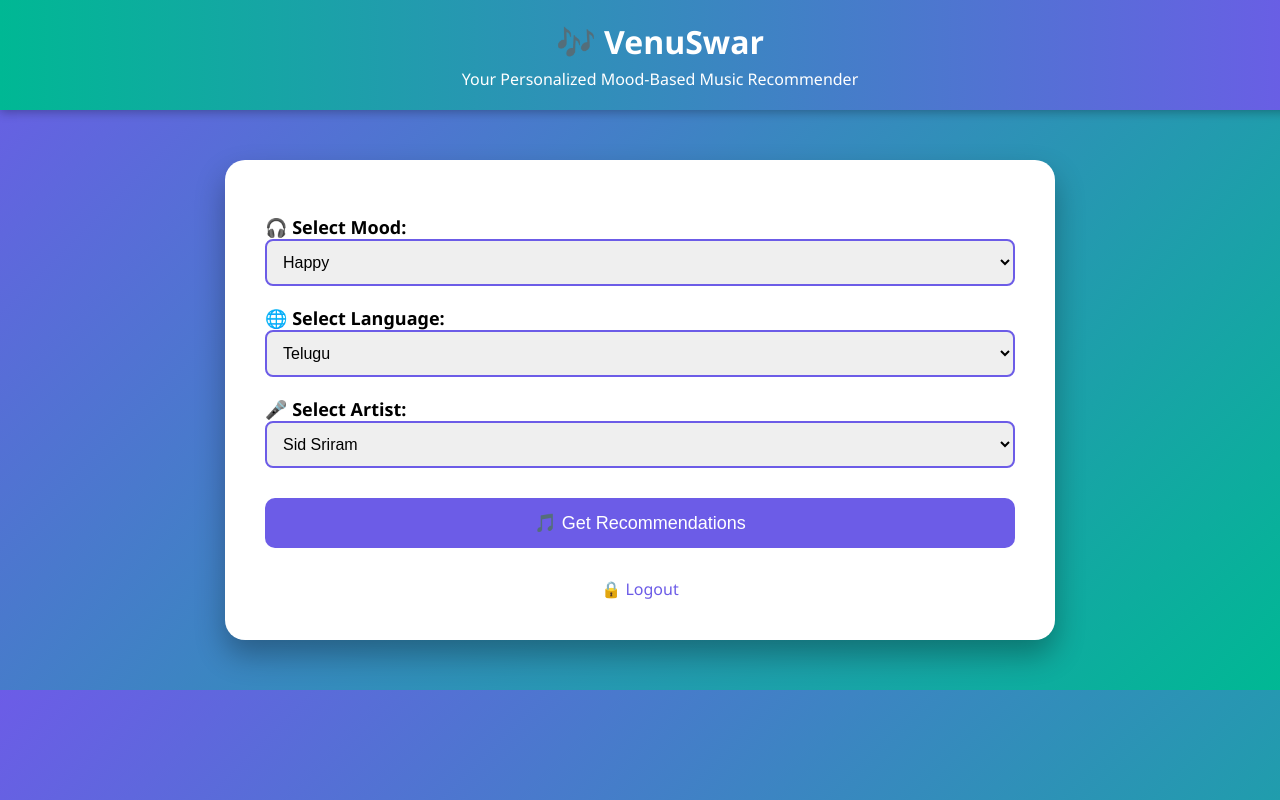
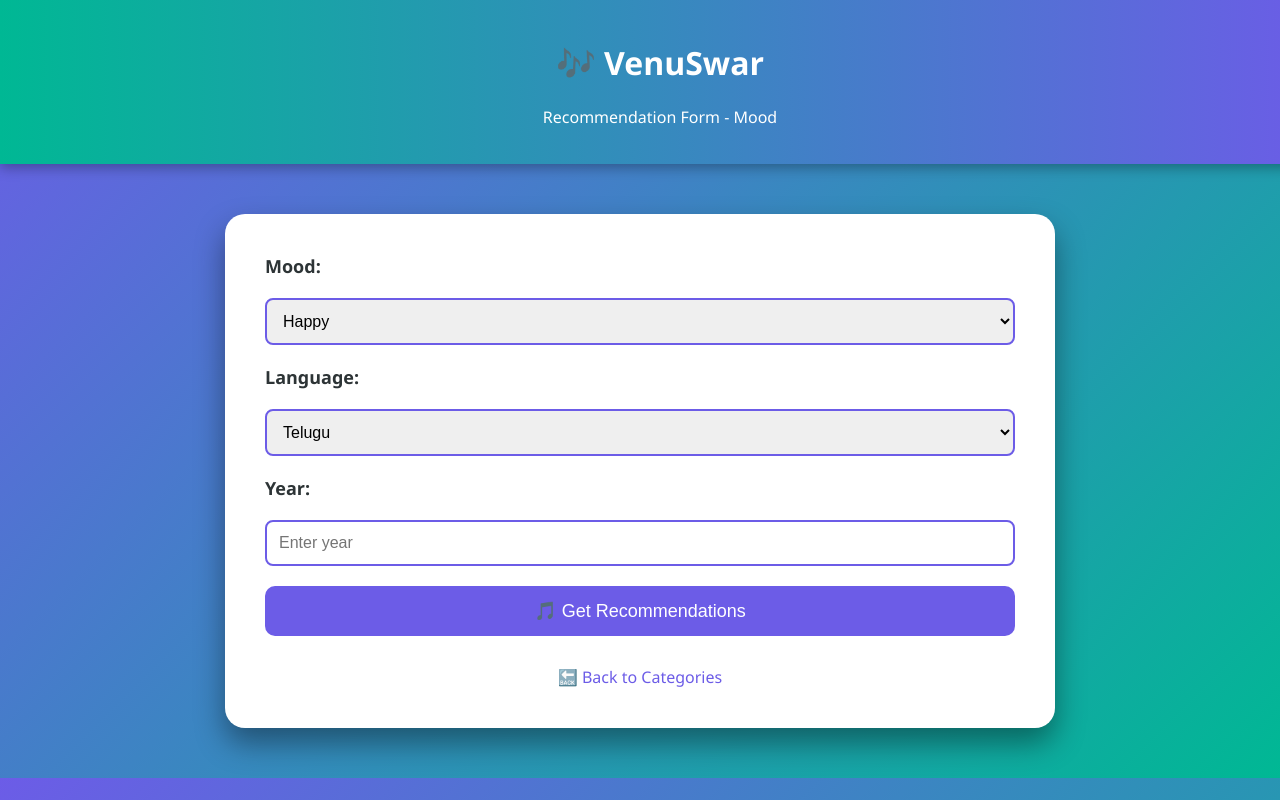
Before and after one commit to VenuKrishna1204/Music_Recomended_System, a Flask app: page /recommend in a window 1280 px wide. Run offline with Flask 3, Linux system fonts and the light colour scheme; a user stored in the database is signed in.

Commit message:
commited

```diff
--- a/vibewave/app.py
+++ b/vibewave/app.py
@@ -14,16 +14,11 @@ class User(db.Model):
     username = db.Column(db.String(80), unique=True, nullable=False)
     password = db.Column(db.String(120), nullable=False)
 
-
 with app.app_context():
     db.create_all()
-
     if not User.query.first():
-        user1 = User(username="venu", password="123")
-        user2 = User(username="vidya", password="123")
-        db.session.add_all([user1, user2])
+        db.session.add_all([User(username="venu", password="123"), User(username="vidya", password="123")])
         db.session.commit()
-
 
 SPOTIFY_CLIENT_ID = "3f77d1e5abc646468005e90a6df0776d"
 SPOTIFY_CLIENT_SECRET = "dd833d2e654a4d93a3b96b100011c39c"
@@ -41,57 +36,111 @@ def login():
         user = User.query.filter_by(username=username, password=password).first()
         if user:
             session['username'] = username
-            return redirect(url_for('recommend'))
+            return redirect(url_for('categories'))
         else:
             return "Invalid credentials"
     return render_template('login.html')
+
+@app.route('/categories')
+def categories():
+    if 'username' not in session:
+        return redirect(url_for('login'))
+    return render_template('categories.html')
 
 @app.route('/recommend', methods=['GET', 'POST'])
 def recommend():
     if 'username' not in session:
         return redirect(url_for('login'))
 
-    moods = ['Happy', 'Sad', 'Romantic', 'Energetic', 'Relaxing']
+    category = request.args.get('category', 'Mood')
     languages = ['Telugu', 'Kannada', 'Hindi']
-
-    artist_db = {
+    heroes = {
         'Telugu': [
-        'Sid Sriram', 'Anurag Kulkarni', 'Geetha Madhuri', 'Karthik', 'Chinmayi',
-        'Devi Sri Prasad', 'Thaman', 'Mangli', 'SP Balasubrahmanyam', 'Kaala Bhairava',
-        'Hemachandra', 'Shankar Mahadevan', 'Sunitha Upadrashta'
+            'Mahesh Babu', 'Allu Arjun', 'Pawan Kalyan', 'Prabhas', 'Ram Charan',
+            'Nani', 'Naga Chaitanya', 'Ravi Teja', 'Vijay Deverakonda', 'Chiranjeevi',
+            'Balakrishna', 'Venkatesh', 'Nithiin', 'Sai Dharam Tej', 'Varun Tej'
         ],
-     'Kannada': [
-        'Vijay Prakash', 'Sonu Nigam', 'Armaan Malik', 'Shreya Ghoshal', 'Rajesh Krishnan',
-        'Chandan Shetty', 'Sanjith Hegde', 'Anuradha Bhat', 'Karthik', 'Hariharan'
+        'Kannada': [
+            'Yash', 'Puneeth Rajkumar', 'Darshan', 'Sudeep', 'Ganesh',
+            'Shiva Rajkumar', 'Rakshit Shetty', 'Dhananjay', 'Upendra', 'Vijay Raghavendra'
         ],
         'Hindi': [
-        'Arijit Singh', 'Shreya Ghoshal', 'Neha Kakkar', 'Sonu Nigam', 'A.R.Rahman',
-        'Jubin Nautiyal', 'Armaan Malik', 'Sunidhi Chauhan', 'Atif Aslam', 'KK',
-        'Badshah', 'Yo Yo Honey Singh', 'Udit Narayan', 'Alka Yagnik', 'Lata Mangeshkar'
-    ]
+            'Shahrukh Khan', 'Salman Khan', 'Aamir Khan', 'Akshay Kumar', 'Ajay Devgn',
+            'Ranveer Singh', 'Ranbir Kapoor', 'Varun Dhawan', 'Hrithik Roshan', 'Tiger Shroff',
+            'Sidharth Malhotra', 'Kartik Aaryan', 'Rajkummar Rao', 'Ayushmann Khurrana', 'Vicky Kaushal'
+        ]
     }
 
+    moods = ['Happy', 'Sad', 'Romantic', 'Energetic', 'Relaxing']
+    songs = []
 
-    songs = []
     if request.method == 'POST':
-        selected_mood = request.form['mood']
-        selected_language = request.form['language']
-        selected_artist = request.form['artist']
-        query = f"{selected_mood} {selected_language} {selected_artist}"
+        selected_language = request.form.get('language', '')
+        selected_year = request.form.get('year', '')
+        selected_mood = request.form.get('mood', '')
+        selected_hero = request.form.get('hero', '')
+
+        if category == 'Mood':
+            query = f"{selected_mood} {selected_language} {selected_year}"
+        elif category == 'Hero':
+            query = f"{selected_hero} {selected_language} songs"
+        elif category == 'Trending':
+            query = f"Trending {selected_language} songs"
+        elif category == 'Janapada':
+            query = f"Janapada {selected_language} songs"
+        elif category == 'Item Songs':
+            query = f"Item songs {selected_language}"
+        elif category == 'Pop Songs':
+            query = f"Pop songs {selected_language}"
+        else:
+            query = "Top songs"
 
         results = sp.search(q=query, type='track', limit=5, market="IN")
         songs = [
             {
                 'name': track['name'],
                 'artist': track['artists'][0]['name'],
-                'url': track['preview_url'],
+                'image': track['album']['images'][0]['url'],
                 'external': track['external_urls']['spotify']
             }
             for track in results['tracks']['items']
         ]
-        return render_template('player.html', songs=songs, mood=selected_mood, language=selected_language, artist=selected_artist)
 
-    return render_template('recommend.html', moods=moods, languages=languages, artist_db=artist_db)
+        # Store results and details in session for /player
+        session['songs'] = songs
+        session['category'] = category
+        session['mood'] = selected_mood
+        session['language'] = selected_language
+        session['year'] = selected_year
+        session['hero'] = selected_hero
+
+        return redirect(url_for('player'))
+
+    return render_template('recommend.html',
+                           category=category,
+                           languages=languages,
+                           moods=moods,
+                           heroes=heroes)
+
+@app.route('/player')
+def player():
+    if 'username' not in session:
+        return redirect(url_for('login'))
+
+    songs = session.get('songs', [])
+    category = session.get('category', '')
+    mood = session.get('mood', '')
+    language = session.get('language', '')
+    year = session.get('year', '')
+    hero = session.get('hero', '')
+
+    return render_template('player.html',
+                           songs=songs,
+                           category=category,
+                           mood=mood,
+                           language=language,
+                           year=year,
+                           hero=hero)
 
 @app.route('/logout')
 def logout():
--- a/vibewave/templates/recommend.html
+++ b/vibewave/templates/recommend.html
@@ -3,61 +3,159 @@
 <head>
   <meta charset="UTF-8" />
   <title>VenuSwar Recommend</title>
+  <style>
+    body {
+      margin: 0;
+      font-family: 'Segoe UI', Tahoma, Geneva, Verdana, sans-serif;
+      background: linear-gradient(135deg, #6c5ce7, #00b894);
+    }
+    .top-bar {
+      width: 100%;
+      padding: 20px;
+      background: linear-gradient(90deg, #00b894, #6c5ce7);
+      color: white;
+      text-align: center;
+      box-shadow: 0 4px 12px rgba(0,0,0,0.3);
+    }
+    .container {
+      max-width: 750px;
+      margin: 50px auto;
+      background: white;
+      padding: 40px;
+      border-radius: 20px;
+      box-shadow: 0 15px 30px rgba(0,0,0,0.4);
+      animation: fadeIn 0.8s ease;
+    }
+    @keyframes fadeIn {
+      from { opacity: 0; transform: translateY(20px); }
+      to { opacity: 1; transform: translateY(0); }
+    }
+    form {
+      display: flex;
+      flex-direction: column;
+      gap: 20px;
+    }
+    label {
+      font-weight: bold;
+      font-size: 18px;
+      color: #2d3436;
+    }
+    select, input[type="text"] {
+      padding: 12px;
+      border: 2px solid #6c5ce7;
+      border-radius: 8px;
+      font-size: 16px;
+      transition: 0.3s;
+    }
+    select:focus, input[type="text"]:focus {
+      border-color: #00b894;
+      outline: none;
+      box-shadow: 0 0 10px rgba(0,184,148,0.3);
+    }
+    button {
+      padding: 14px;
+      background: #6c5ce7;
+      color: white;
+      border: none;
+      border-radius: 10px;
+      font-size: 18px;
+      cursor: pointer;
+      transition: background 0.3s, transform 0.2s;
+    }
+    button:hover {
+      background: #4834d4;
+      transform: translateY(-2px);
+    }
+    .back-link {
+      text-align: center;
+      margin-top: 30px;
+    }
+    .back-link a {
+      color: #6c5ce7;
+      text-decoration: none;
+      font-size: 16px;
+      transition: color 0.3s;
+    }
+    .back-link a:hover {
+      color: #00b894;
+    }
+  </style>
 </head>
-<body style="margin:0; font-family:'Segoe UI', Tahoma, Geneva, Verdana, sans-serif; background:linear-gradient(135deg, #6c5ce7, #00b894);">
+<body>
 
-  <!-- Top App Name Bar -->
-  <div style="width:100%; padding:20px; background:linear-gradient(90deg, #00b894, #6c5ce7); color:white; text-align:center; box-shadow:0 2px 10px rgba(0,0,0,0.3);">
-    <h1 style="margin:0; font-size:32px;">🎶 VenuSwar</h1>
-    <p style="margin:5px 0 0 0; font-size:16px;">Your Personalized Mood-Based Music Recommender</p>
+  <!-- Top Bar -->
+  <div class="top-bar">
+    <h1>🎶 VenuSwar</h1>
+    <p>Recommendation Form - {{ category }}</p>
   </div>
 
-  <div style="max-width:750px; margin:50px auto; background:white; padding:40px; border-radius:20px; box-shadow:0 15px 30px rgba(0,0,0,0.3);">
+  <div class="container">
 
-    <form action="/recommend" method="POST" style="display:flex; flex-direction:column;">
+    <form action="/recommend?category={{ category }}" method="POST">
 
-      <label style="margin-top:15px; font-weight:bold; font-size:18px;">🎧 Select Mood:</label>
-      <select name="mood" required style="padding:12px; border:2px solid #6c5ce7; border-radius:8px; font-size:16px;">
+      {% if category == "Mood" %}
+        <label>Mood:</label>
+        <select name="mood" required>
           {% for mood in moods %}
             <option value="{{ mood }}">{{ mood }}</option>
           {% endfor %}
         </select>
 
-      <label style="margin-top:20px; font-weight:bold; font-size:18px;">🌐 Select Language:</label>
-      <select name="language" required onchange="updateArtists(this.value)" style="padding:12px; border:2px solid #6c5ce7; border-radius:8px; font-size:16px;">
+        <label>Language:</label>
+        <select name="language" required>
           {% for lang in languages %}
             <option value="{{ lang }}">{{ lang }}</option>
           {% endfor %}
         </select>
 
-      <label style="margin-top:20px; font-weight:bold; font-size:18px;">🎤 Select Artist:</label>
-      <select name="artist" id="artist-select" required style="padding:12px; border:2px solid #6c5ce7; border-radius:8px; font-size:16px;">
-        <!-- Options populated by JS -->
+        <label>Year:</label>
+        <input type="text" name="year" required placeholder="Enter year">
+
+      {% elif category == "Hero" %}
+        <label>Language:</label>
+        <select name="language" required onchange="updateHeroes(this.value)">
+          {% for lang in languages %}
+            <option value="{{ lang }}">{{ lang }}</option>
+          {% endfor %}
         </select>
 
-      <button type="submit" style="margin-top:30px; padding:14px; background:#6c5ce7; color:white; border:none; border-radius:10px; font-size:18px; cursor:pointer; transition:0.3s;">🎵 Get Recommendations</button>
+        <label>Hero:</label>
+        <select name="hero" id="hero-select" required></select>
+
+      {% elif category in ["Trending", "Janapada", "Item Songs", "Pop Songs"] %}
+        <label>Language:</label>
+        <select name="language" required>
+          {% for lang in languages %}
+            <option value="{{ lang }}">{{ lang }}</option>
+          {% endfor %}
+        </select>
+      {% endif %}
+
+      <button type="submit">🎵 Get Recommendations</button>
     </form>
 
-    <div style="text-align:center; margin-top:30px;">
-      <a href="/logout" style="color:#6c5ce7; text-decoration:none; font-size:16px;">🔒 Logout</a>
+    <div class="back-link">
+      <a href="/categories">🔙 Back to Categories</a>
     </div>
 
   </div>
 
+  {% if category == "Hero" %}
   <script>
-    const artistDB = {{ artist_db | tojson }};
-    function updateArtists(lang) {
-      const select = document.getElementById('artist-select');
+    const heroes = {{ heroes | tojson }};
+    function updateHeroes(lang) {
+      const select = document.getElementById('hero-select');
       select.innerHTML = '';
-      artistDB[lang].forEach(artist => {
+      heroes[lang].forEach(hero => {
         const opt = document.createElement('option');
-        opt.value = artist;
-        opt.innerHTML = artist;
+        opt.value = hero;
+        opt.innerHTML = hero;
         select.appendChild(opt);
       });
     }
-    window.onload = () => updateArtists(document.querySelector('select[name="language"]').value);
+    window.onload = () => updateHeroes(document.querySelector('select[name="language"]').value);
   </script>
+  {% endif %}
 
 </body>
 </html>
```
Also changed, not shown: vibewave/templates/categories.html (added, +72 -0 lines), vibewave/templates/player.html (+32 -22 lines). Lines whose indentation alone changed are shown as unchanged.
